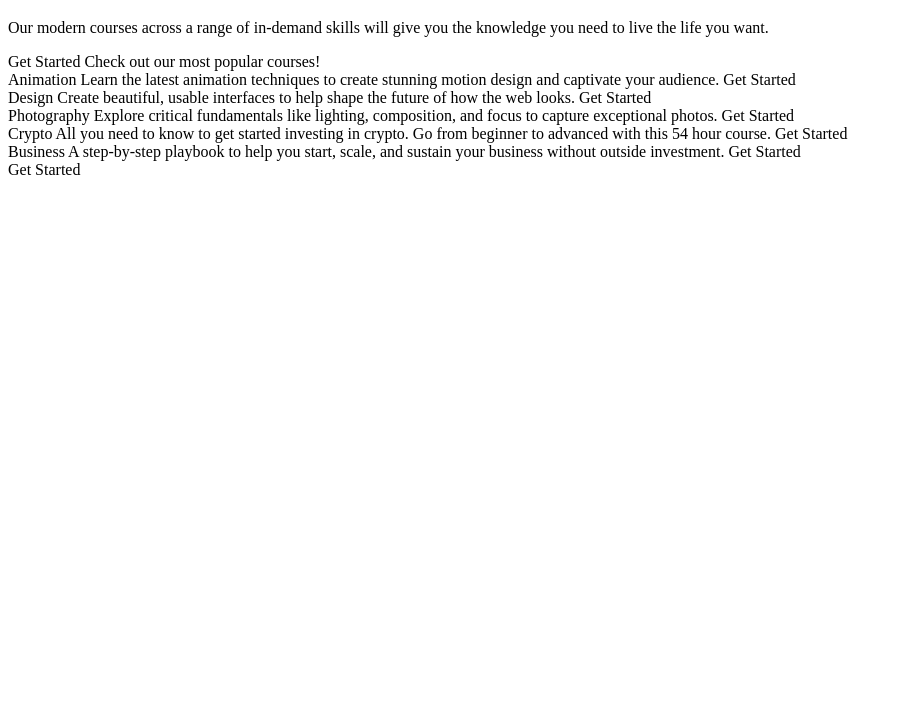
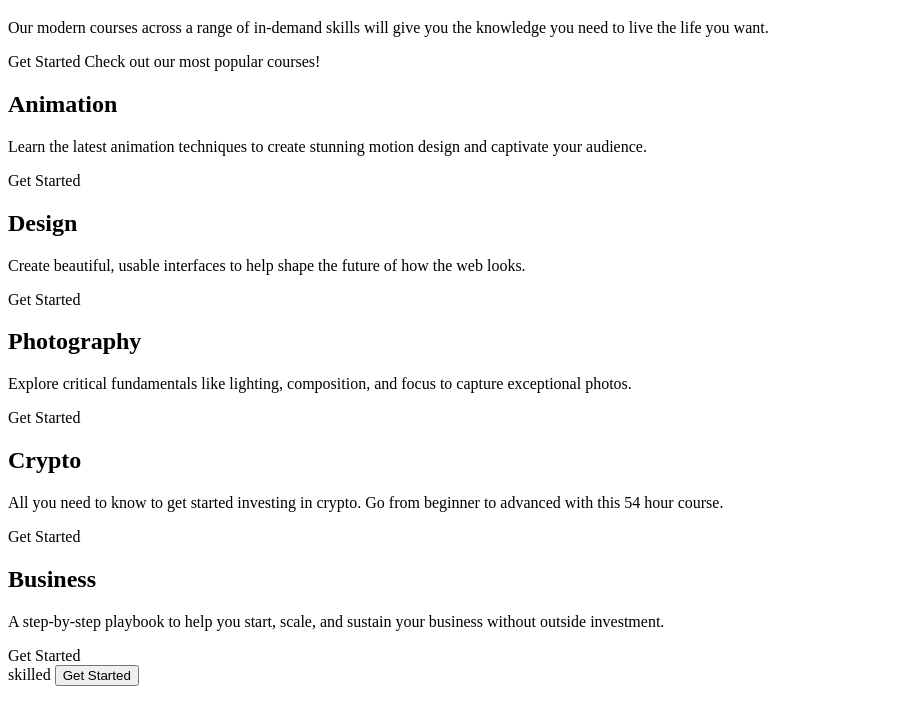
Before and after one commit to Jlovellealfeche/skilled-elearning-landing-page, a plain HTML site: page starter-code/index.html in a window 1280 px wide. Shown: the part 90-800 px from the top of the page, without its empty margins (0-903 px from the left). Drawn offline with Linux system fonts and the light colour scheme.

Commit message:
Update index.html

```diff
--- a/starter-code/index.html
+++ b/starter-code/index.html
@@ -10,6 +10,7 @@
 </head>
 <body>
   <div class="wrapper">
+    <div class="header wrapper">
       <header>
         <button>Get Started</button>
 
@@ -18,44 +19,46 @@
         <p>Our modern courses across a range of in-demand skills will give you the
         knowledge you need to live the life you want.</p>
       </header>
+    </div>
     <main>
       Get Started
 
       Check out our most popular courses!
 
       <section>
-        Animation
-        Learn the latest animation techniques to create stunning motion
-        design and captivate your audience.
+        <h2>Animation</h2>
+        <p>Learn the latest animation techniques to create stunning motion
+        design and captivate your audience. </p>
         Get Started
       </section>
       <section>
-        Design
-        Create beautiful, usable interfaces to help shape the future of
-        how the web looks.
+        <h2>Design</h2>
+        <p>Create beautiful, usable interfaces to help shape the future of
+        how the web looks.</p>
         Get Started
       </section>
       <section>
-        Photography
-        Explore critical fundamentals like lighting, composition, and focus
-        to capture exceptional photos.
+        <h2>Photography</h2>
+        <p>Explore critical fundamentals like lighting, composition, and focus
+        to capture exceptional photos.</p>
         Get Started
       </section>
       <section>
-        Crypto
-        All you need to know to get started investing in crypto. Go from beginner
-        to advanced with this 54 hour course.
+        <h2>Crypto</h2>
+        <p>All you need to know to get started investing in crypto. Go from beginner
+        to advanced with this 54 hour course.</p>
         Get Started
       </section>
       <section>
-        Business
-        A step-by-step playbook to help you start, scale, and sustain your business
-        without outside investment.
+        <h2>Business</h2>
+        <p>A step-by-step playbook to help you start, scale, and sustain your business
+        without outside investment.</p>
         Get Started
       </section>
     </main>
     <footer>
-      Get Started
+      <span>skilled</span>
+      <button>Get Started</button>
     </footer>
 
   </div>
```
Lines whose indentation alone changed are shown as unchanged.
